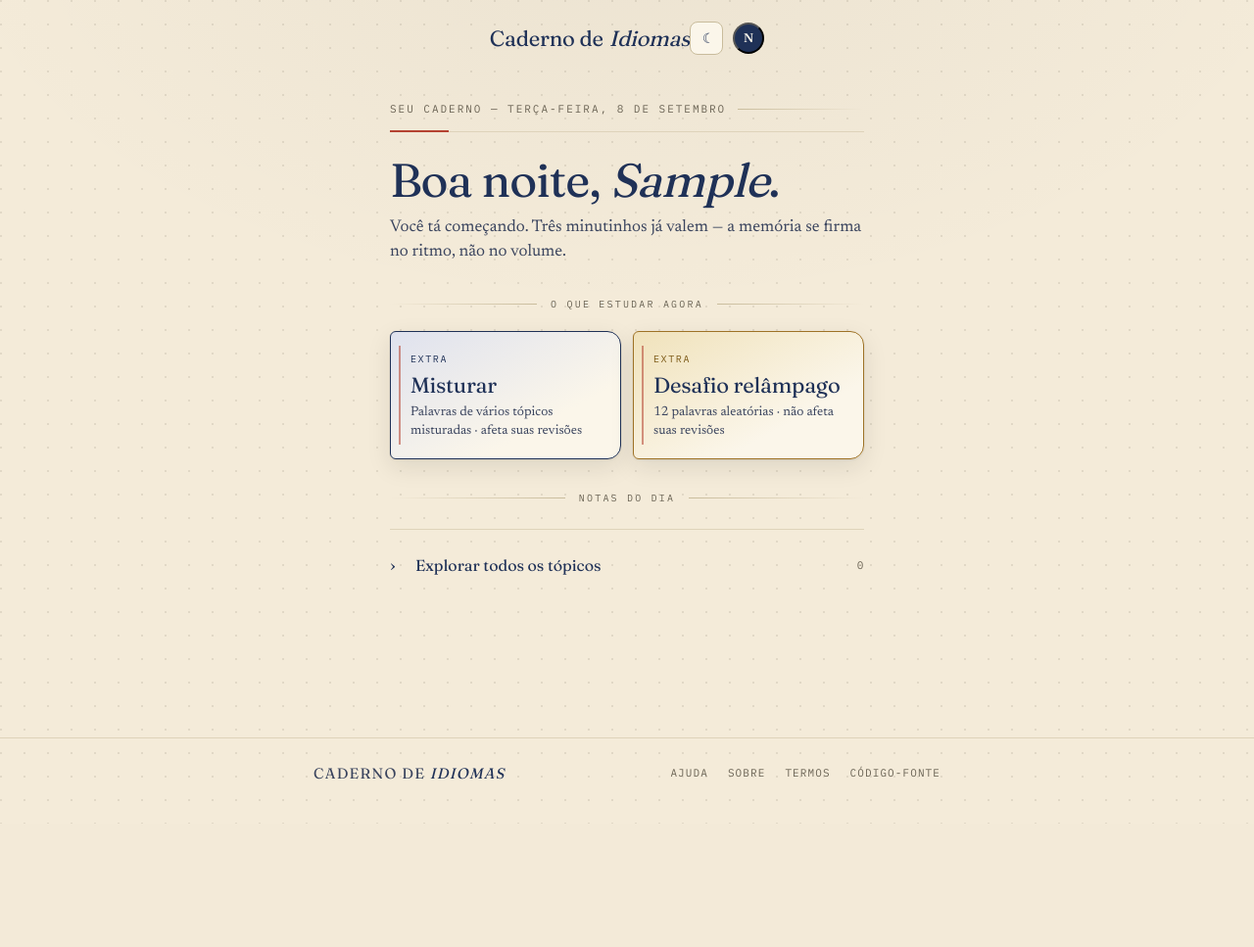
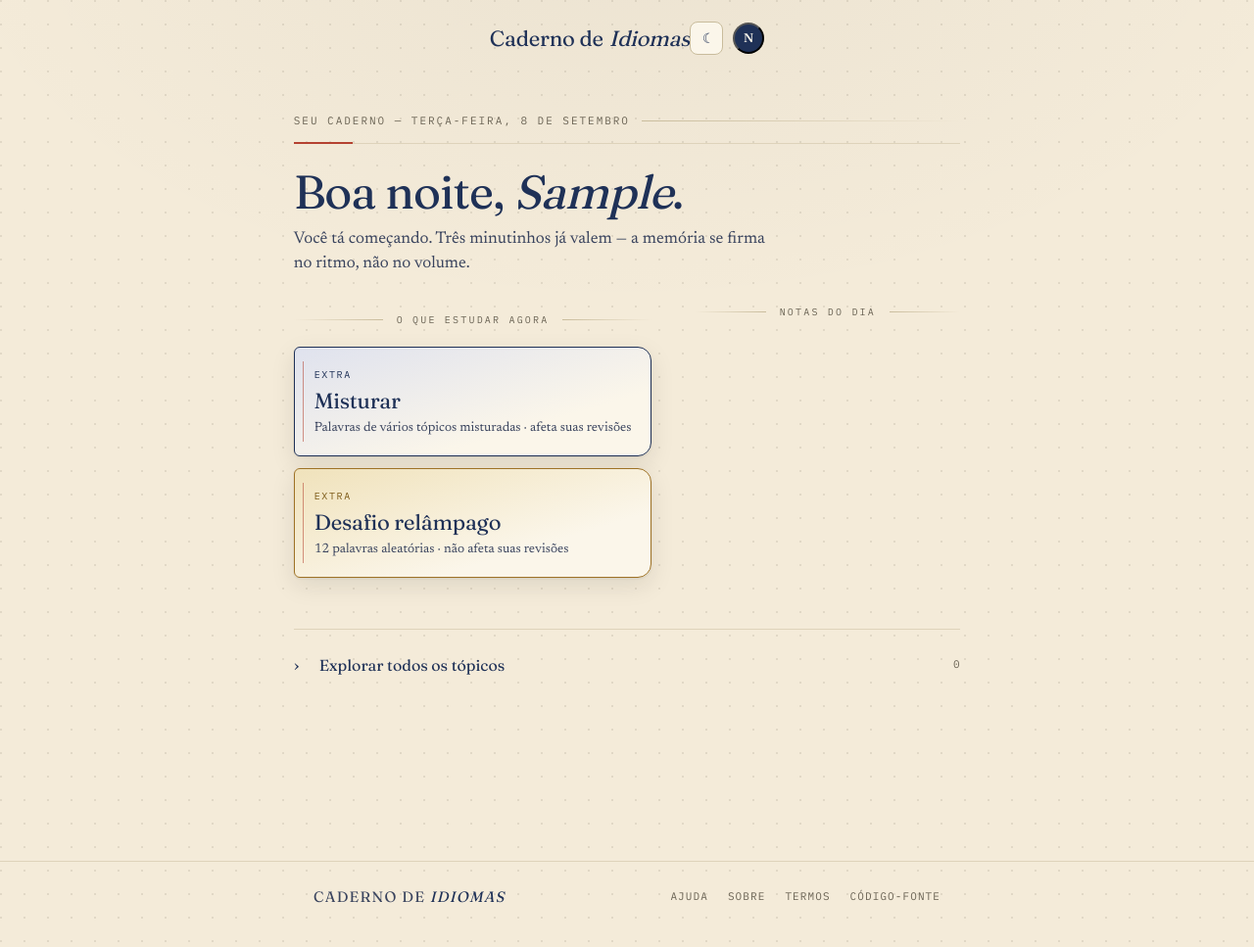
Before and after one commit to guiolindo/Idiomas, a Django app: page / in a window 1280 px wide. Shown: the whole page at 98% size. Before the commit the page ends 841 px from the top, so only its background shows below. Run offline with Django 5.2, Linux system fonts and the light colour scheme; the visitor is signed in with stand-in values (Sample User, id 1); data comes from the database, SQL or seed files in the repository; data that the repository does not hold is empty; some web fonts are replaced.

Commit message:
Layout responsivo — desktop e paisagem usam duas colunas em vez de coluna estreita central
Feedback direto: "todo layout esta pra retrato, mas pessoas podem
usar no paisagem, no paisagem fica meio vazio a tela ne".

Estava certo: tudo tinha max-width 520px, entao em monitor 24" o
app parecia um formulario perdido no meio da tela com dois oceanos
de espaco vazio nos lados. Regra editorial correta e:
  - texto corrido: estreito (60ch max) — leitura confortavel
  - layout de cards/hero: aproveita a largura toda

## .app container escala com viewport
- mobile (< 900px): max-width 560px (ficou levemente mais largo que
  os 520px anteriores)
- desktop (>= 900px): 860px
- tela grande (>= 1280px): 1080px
Todos os wraps (.topnav, .topnav-rule, .footer-inner) acompanham.

## Home vira duas colunas em desktop
Envelope <div class="home-desktop-grid"> com dois filhos:
  - home-col-primary (esquerda, 1.35fr): CTA hero + grid de modos
  - home-col-side (direita, 1fr): palavra do dia + analise IA

column-gap 44px entre elas. Em mobile a media query nao dispara e
tudo empilha em coluna unica como antes.

## Progress-hero respira mais em desktop
- padding maior (32/34/30/42)
- numeros-chave saltam de 56px pra 68px (opsz maior aproveita)

## Indice de topicos vira 2 colunas
Em >= 900px, .grid vira grid-template-columns:1fr 1fr com column-gap
32px. Cada linha continua sendo um link independente (nao virou
tabela) — leaders pontilhados de cada lado.

## Verificado
- Desktop 1280x800: 2 colunas, tudo respirando, aproveitando a
  largura
- Mobile 375x812: coluna unica igual antes, nada quebrou
- Tablet (entre os breakpoints): grade natural

51 testes passando.

Co-Authored-By: Claude Opus 4.7 <noreply@anthropic.com>

```diff
--- a/flashcards/static/flashcards/css/style.css
+++ b/flashcards/static/flashcards/css/style.css
@@ -164,7 +164,23 @@ a{ color:inherit }
 }
 .flash-error{ border-left-color:var(--wrong); }
 
-.app{ max-width:520px; margin:0 auto; padding:20px 18px 96px; }
+/* Container principal do conteúdo — largura escala com a viewport.
+   Mobile/retrato mantém coluna estreita (leitura confortável).
+   Desktop/paisagem aproveita mais espaço horizontal em vez de deixar
+   o app parecer um formulário no meio de um monitor de 24". Mas texto
+   corrido (parágrafos) continua limitado a ~60ch pra ler bem — quem
+   alarga é o layout de cards e o hero. */
+.app{ max-width:560px; margin:0 auto; padding:20px 18px 96px; }
+@media (min-width: 900px){
+  .app{ max-width:860px; padding:28px 32px 96px; }
+  .topnav, .topnav-rule{ max-width:860px; }
+  .footer-inner{ max-width:860px; }
+}
+@media (min-width: 1280px){
+  .app{ max-width:1080px; padding:32px 40px 120px; }
+  .topnav, .topnav-rule{ max-width:1080px; }
+  .footer-inner{ max-width:1080px; }
+}
 
 /* Form elements */
 input[type="email"], input[type="password"], input[type="text"], input[type="search"]{
@@ -356,6 +372,12 @@ input[type="email"]:focus, input[type="password"]:focus, input[type="text"]:focu
    Cards do modelo antigo permanecem em .tile pra compatibilidade,
    mas o novo default é .index-row. */
 .grid{ display:flex; flex-direction:column; gap:2px; margin:0 -2px; }
+@media (min-width: 900px){
+  /* Em desktop o índice vira 2 colunas de linhas com leaders. Cada
+     coluna se comporta igual: número + nome + leaders + %. Não vira
+     tabela — cada linha continua sendo um link independente. */
+  .grid{ display:grid; grid-template-columns:1fr 1fr; column-gap:32px; row-gap:0; }
+}
 .tile{
   position:relative;
   display:grid;
@@ -1205,6 +1227,24 @@ input:focus-visible{ outline:none; } /* já tem borda animada */
    colapsado — quem quer explorar abre; quem quer estudar
    entra por um dos cartões grandes.
    ============================================================ */
+/* Layout responsivo da home em desktop — usa duas colunas quando há
+   espaço. Coluna esquerda: abertura + progresso + CTA principal +
+   grid de ações. Coluna direita: análise IA + palavra do dia + índice.
+   Em mobile é uma coluna só (o padrão). */
+@media (min-width: 1000px){
+  .home-desktop-grid{
+    display:grid;
+    grid-template-columns:minmax(0, 1.35fr) minmax(0, 1fr);
+    column-gap:44px;
+  }
+  .home-col-primary > .section-rule:first-child{ margin-top:8px; }
+  .home-col-side > .section-rule:first-child{ margin-top:0; }
+  /* progress-hero em desktop respira mais */
+  .progress-hero{ padding:32px 34px 30px 42px; }
+  .ph-num{ font-size:68px; }
+  .ph-unit{ font-size:38px; }
+}
+
 /* Cabeçalho editorial — kicker "Seu caderno · 7 de Setembro" com filete
    vermelho de margem, streak à direita. Dá peso de "publicação real". */
 .editorial-mast{
--- a/flashcards/templates/flashcards/home.html
+++ b/flashcards/templates/flashcards/home.html
@@ -63,6 +63,8 @@
 </section>
 {% endif %}
 
+<div class="home-desktop-grid">
+<div class="home-col-primary">
 <div class="section-rule"><span>o que estudar agora</span></div>
 
 {# ============ Ação primária — 1 botão grande, gordo, claro ============ #}
@@ -133,6 +135,9 @@
   {% endif %}
 </div>
 
+</div><!-- /home-col-primary -->
+
+<div class="home-col-side">
 <div class="section-rule"><span>notas do dia</span></div>
 
 {# ============ Palavra do dia — linha itálica pequena ============ #}
@@ -189,6 +194,9 @@
   <p class="ap-empty">Sua próxima análise chega quando você terminar uma rodada de estudo.</p>
 </section>
 {% endif %}
+
+</div><!-- /home-col-side -->
+</div><!-- /home-desktop-grid -->
 
 {# ============ Índice de tópicos — colapsado por padrão, aparece quando quer ============ #}
 <details class="index-details">
```
